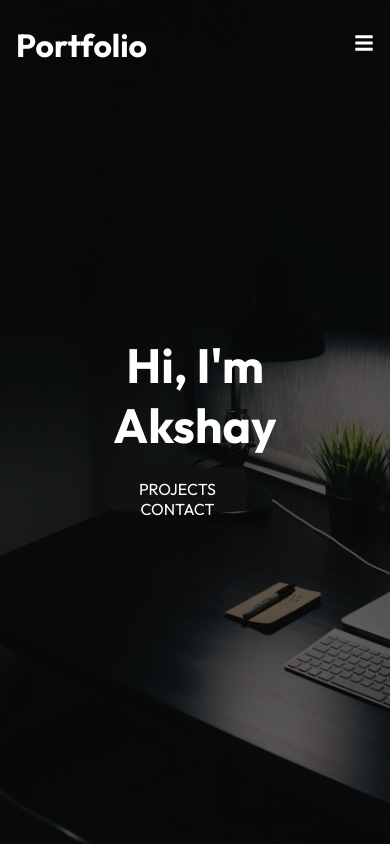
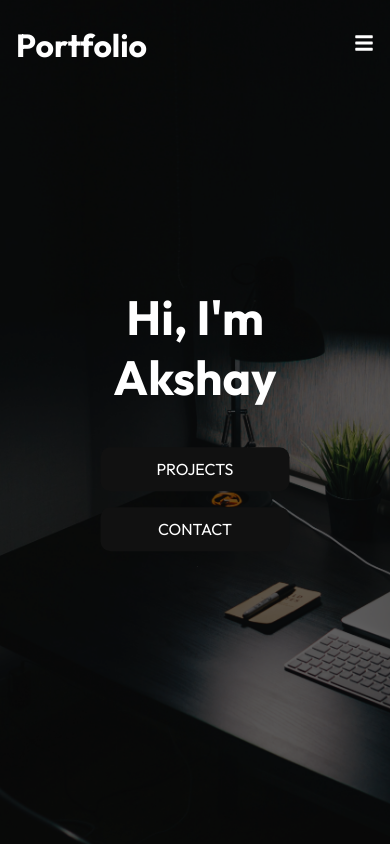
Before and after one commit to AkshayPrasad25/PortfolioWebsite, a React (Create React App) app in the folder my-app/: page / in a window 390 px wide. Shown: the top 844 px of the page. Built offline with nearby package versions, Linux system fonts and the light colour scheme.

Commit message:
Portfolio Final

```diff
--- a/my-app/src/components/MainImage.css
+++ b/my-app/src/components/MainImage.css
@@ -51,4 +51,10 @@
     font-size: 3rem;
 }
 
+.content .btn {
+    margin: 1rem 0.2rem;
+    display: flex;
+    flex-direction: column;
 }
+
+}
--- a/my-app/src/components/MainImage.js
+++ b/my-app/src/components/MainImage.js
@@ -13,7 +13,7 @@ const MainImage = () => {
             <h1>Hi, I'm Akshay</h1>
             <div>
                 <Link to="/projects" className="btn">Projects</Link>
-                <Link to="/contact" className="btn btn-light">Contact</Link>
+                <Link to="/contact" className="btn">Contact</Link>
             </div>
         </div>
     </div>
```
